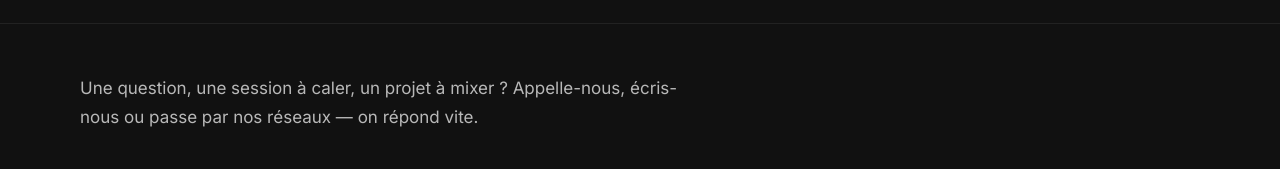
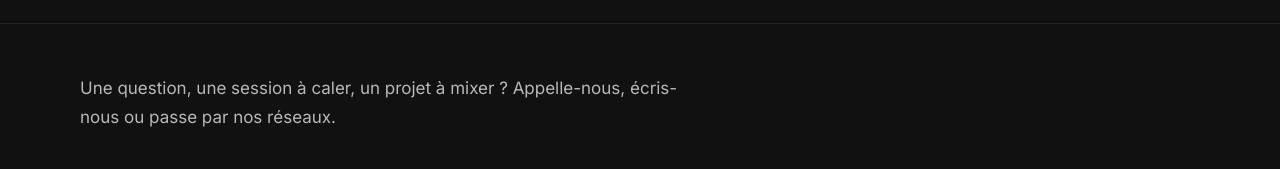
Before and after one commit to lxoprods/lxoprods.github.io, a plain HTML site: page index.html in a window 1280 px wide. Shown: the part 4932-5101 px from the top of the page. Drawn offline with Linux system fonts and the light colour scheme.

Commit message:
Texte de la section Contact raccourci

```diff
--- a/index.html
+++ b/index.html
@@ -200,7 +200,7 @@
   </div>
 
   <div class="coord-wrap">
-    <p class="coord-intro">Une question, une session à caler, un projet à mixer&nbsp;? Appelle-nous, écris-nous ou passe par nos réseaux — on répond vite.</p>
+    <p class="coord-intro">Une question, une session à caler, un projet à mixer&nbsp;? Appelle-nous, écris-nous ou passe par nos réseaux.</p>
 
     <div class="coord-grid">
       <a class="coord-card" href="tel:+33613251720">
```
